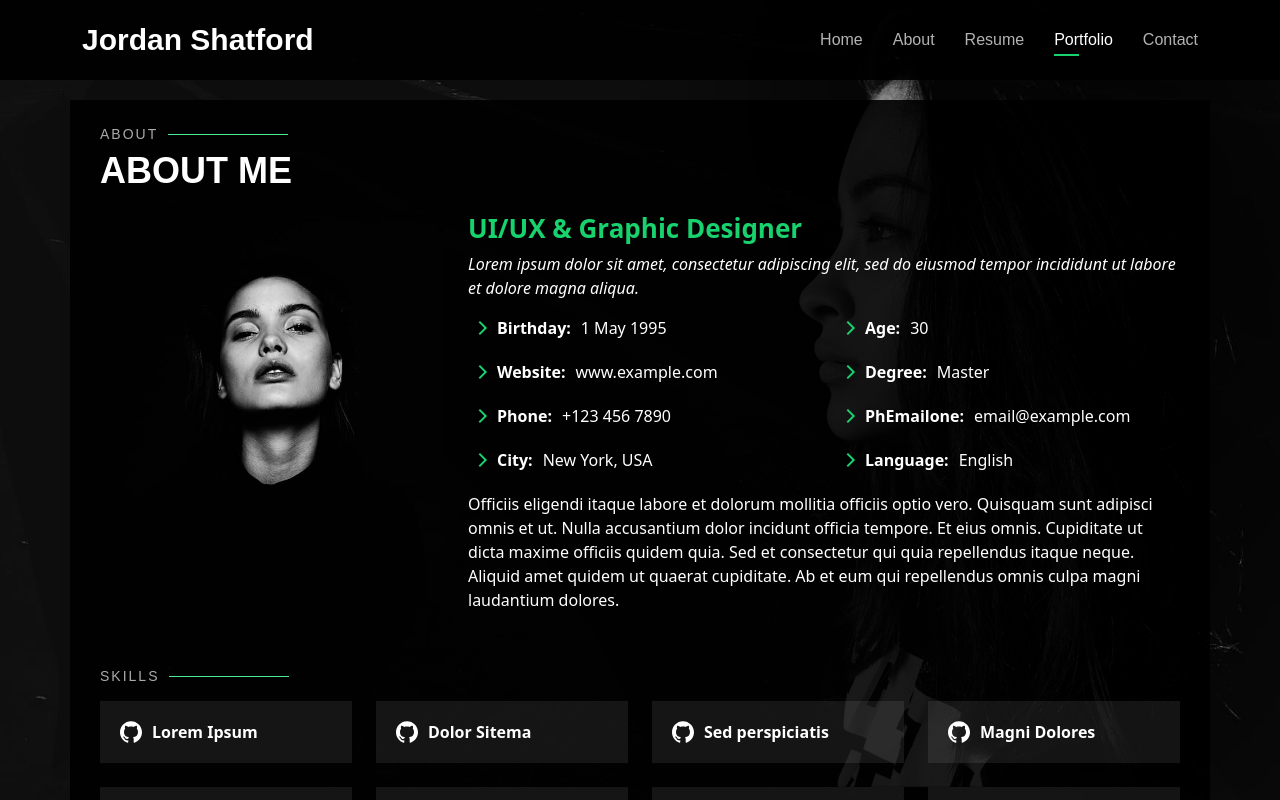
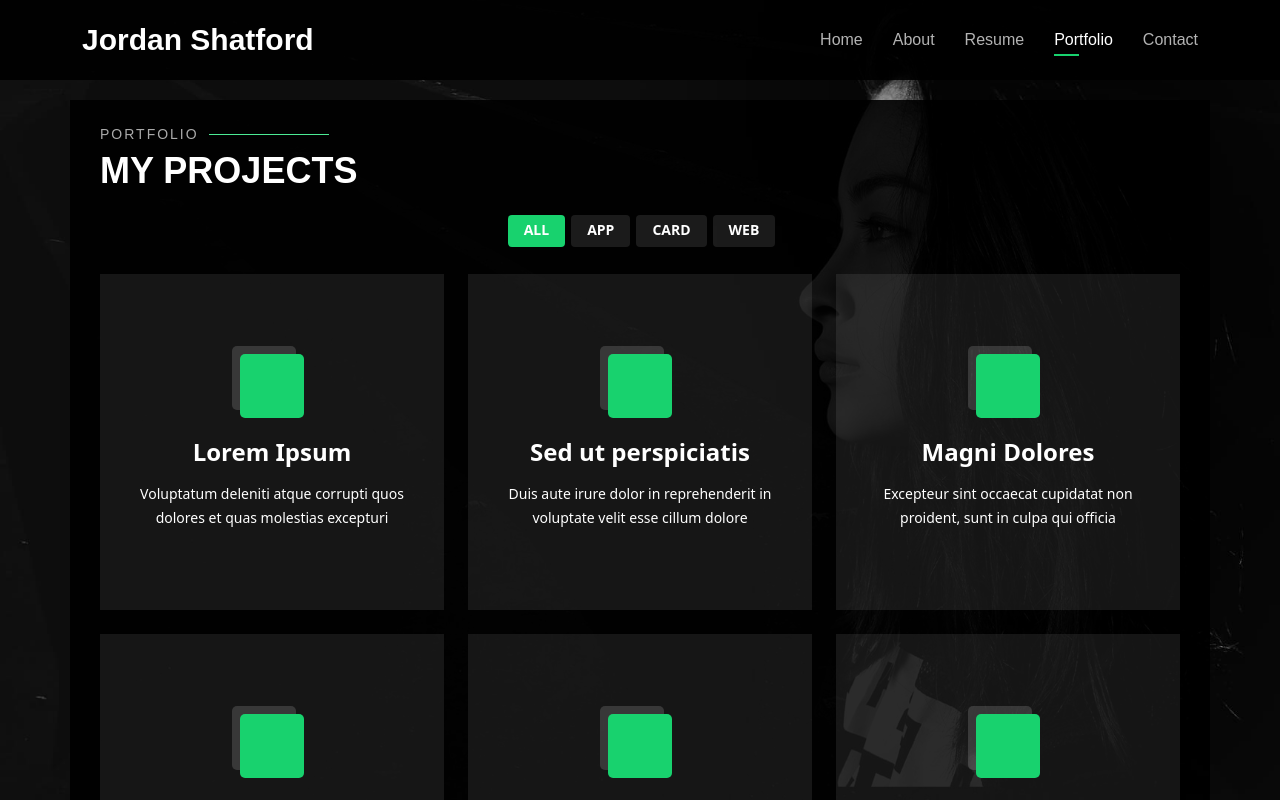
Before and after one commit to jordanshatford/portfolio, a Vue app: page /portfolio in a window 1280 px wide. Shown: the top 800 px of the page. Built offline with nearby package versions, Linux system fonts and the light colour scheme.

Commit message:
feat: initial portfolio page
This page will show projects Ive worked on
with relevant links to there respective repos
and hosted sites if available.

```diff
--- a/src/router/index.ts
+++ b/src/router/index.ts
@@ -1,6 +1,7 @@
 import { createRouter, createWebHistory, type RouteRecordRaw } from "vue-router"
 import AboutPage from "@/views/AboutPage.vue"
 import ResumePage from "@/views/ResumePage.vue"
+import PortfolioPage from "@/views/PortfolioPage.vue"
 import ContactPage from "@/views/ContactPage.vue"
 
 export enum RouteNameConstants {
@@ -39,7 +40,7 @@ export const routes: Array<RouteRecordRaw> = [
   {
     path: "/portfolio",
     name: RouteNameConstants.PORTFOLIO,
-    component: AboutPage,
+    component: PortfolioPage,
     meta: {
       title: "Portfolio",
     },
--- /dev/null
+++ b/src/views/PortfolioPage.vue
@@ -0,0 +1,164 @@
+<template>
+  <div class="portfolio services container">
+    <div class="section-title">
+      <h2>Portfolio</h2>
+      <p>My Projects</p>
+    </div>
+    <div class="row">
+      <div class="col-lg-12 d-flex justify-content-center">
+        <ul id="portfolio-flters">
+          <li data-filter="*" class="filter-active">All</li>
+          <li data-filter=".filter-app">App</li>
+          <li data-filter=".filter-card">Card</li>
+          <li data-filter=".filter-web">Web</li>
+        </ul>
+      </div>
+    </div>
+    <div class="row">
+      <div class="col-lg-4 col-md-6 d-flex align-items-stretch">
+        <div class="icon-box">
+          <div class="icon"><i class="bx bxl-dribbble"></i></div>
+          <h4><a href="">Lorem Ipsum</a></h4>
+          <p>Voluptatum deleniti atque corrupti quos dolores et quas molestias excepturi</p>
+        </div>
+      </div>
+      <div class="col-lg-4 col-md-6 d-flex align-items-stretch mt-4 mt-md-0">
+        <div class="icon-box">
+          <div class="icon"><i class="bx bx-file"></i></div>
+          <h4><a href="">Sed ut perspiciatis</a></h4>
+          <p>Duis aute irure dolor in reprehenderit in voluptate velit esse cillum dolore</p>
+        </div>
+      </div>
+      <div class="col-lg-4 col-md-6 d-flex align-items-stretch mt-4 mt-lg-0">
+        <div class="icon-box">
+          <div class="icon"><i class="bx bx-tachometer"></i></div>
+          <h4><a href="">Magni Dolores</a></h4>
+          <p>Excepteur sint occaecat cupidatat non proident, sunt in culpa qui officia</p>
+        </div>
+      </div>
+      <div class="col-lg-4 col-md-6 d-flex align-items-stretch mt-4">
+        <div class="icon-box">
+          <div class="icon"><i class="bx bx-world"></i></div>
+          <h4><a href="">Nemo Enim</a></h4>
+          <p>At vero eos et accusamus et iusto odio dignissimos ducimus qui blanditiis</p>
+        </div>
+      </div>
+      <div class="col-lg-4 col-md-6 d-flex align-items-stretch mt-4">
+        <div class="icon-box">
+          <div class="icon"><i class="bx bx-slideshow"></i></div>
+          <h4><a href="">Dele cardo</a></h4>
+          <p>Quis consequatur saepe eligendi voluptatem consequatur dolor consequuntur</p>
+        </div>
+      </div>
+      <div class="col-lg-4 col-md-6 d-flex align-items-stretch mt-4">
+        <div class="icon-box">
+          <div class="icon"><i class="bx bx-arch"></i></div>
+          <h4><a href="">Divera don</a></h4>
+          <p>Modi nostrum vel laborum. Porro fugit error sit minus sapiente sit aspernatur</p>
+        </div>
+      </div>
+    </div>
+  </div>
+</template>
+
+<style scoped lang="scss">
+/*--------------------------------------------------------------
+# Services
+--------------------------------------------------------------*/
+.services .icon-box {
+  text-align: center;
+  background: rgba(204, 204, 204, 0.1);
+  padding: 80px 20px;
+  transition: all ease-in-out 0.3s;
+}
+.services .icon-box .icon {
+  margin: 0 auto;
+  width: 64px;
+  height: 64px;
+  background: #18d26e;
+  border-radius: 5px;
+  transition: all 0.3s ease-out 0s;
+  display: flex;
+  align-items: center;
+  justify-content: center;
+  margin-bottom: 20px;
+  transform-style: preserve-3d;
+}
+.services .icon-box .icon i {
+  color: #fff;
+  font-size: 28px;
+}
+.services .icon-box .icon::before {
+  position: absolute;
+  content: "";
+  left: -8px;
+  top: -8px;
+  height: 100%;
+  width: 100%;
+  background: rgba(255, 255, 255, 0.15);
+  border-radius: 5px;
+  transition: all 0.3s ease-out 0s;
+  transform: translateZ(-1px);
+}
+.services .icon-box h4 {
+  font-weight: 700;
+  margin-bottom: 15px;
+  font-size: 24px;
+}
+.services .icon-box h4 a {
+  color: #fff;
+}
+.services .icon-box p {
+  line-height: 24px;
+  font-size: 14px;
+  margin-bottom: 0;
+}
+.services .icon-box:hover {
+  background: #18d26e;
+  border-color: #18d26e;
+}
+.services .icon-box:hover .icon {
+  background: #fff;
+}
+.services .icon-box:hover .icon i {
+  color: #18d26e;
+}
+.services .icon-box:hover .icon::before {
+  background: #35e888;
+}
+.services .icon-box:hover h4 a, .services .icon-box:hover p {
+  color: #fff;
+}
+
+.portfolio .portfolio-item {
+  margin-bottom: 30px;
+}
+.portfolio #portfolio-flters {
+  padding: 0;
+  margin: 0 auto 15px auto;
+  list-style: none;
+  text-align: center;
+  border-radius: 50px;
+  padding: 2px 15px;
+}
+.portfolio #portfolio-flters li {
+  cursor: pointer;
+  display: inline-block;
+  padding: 8px 16px 10px 16px;
+  font-size: 14px;
+  font-weight: 600;
+  line-height: 1;
+  text-transform: uppercase;
+  color: #fff;
+  background: rgba(255, 255, 255, 0.1);
+  margin: 0 3px 10px 3px;
+  transition: all 0.3s ease-in-out;
+  border-radius: 4px;
+}
+.portfolio #portfolio-flters li:hover, .portfolio #portfolio-flters li.filter-active {
+  background: #18d26e;
+}
+.portfolio #portfolio-flters li:last-child {
+  margin-right: 0;
+}
+</style>
```
